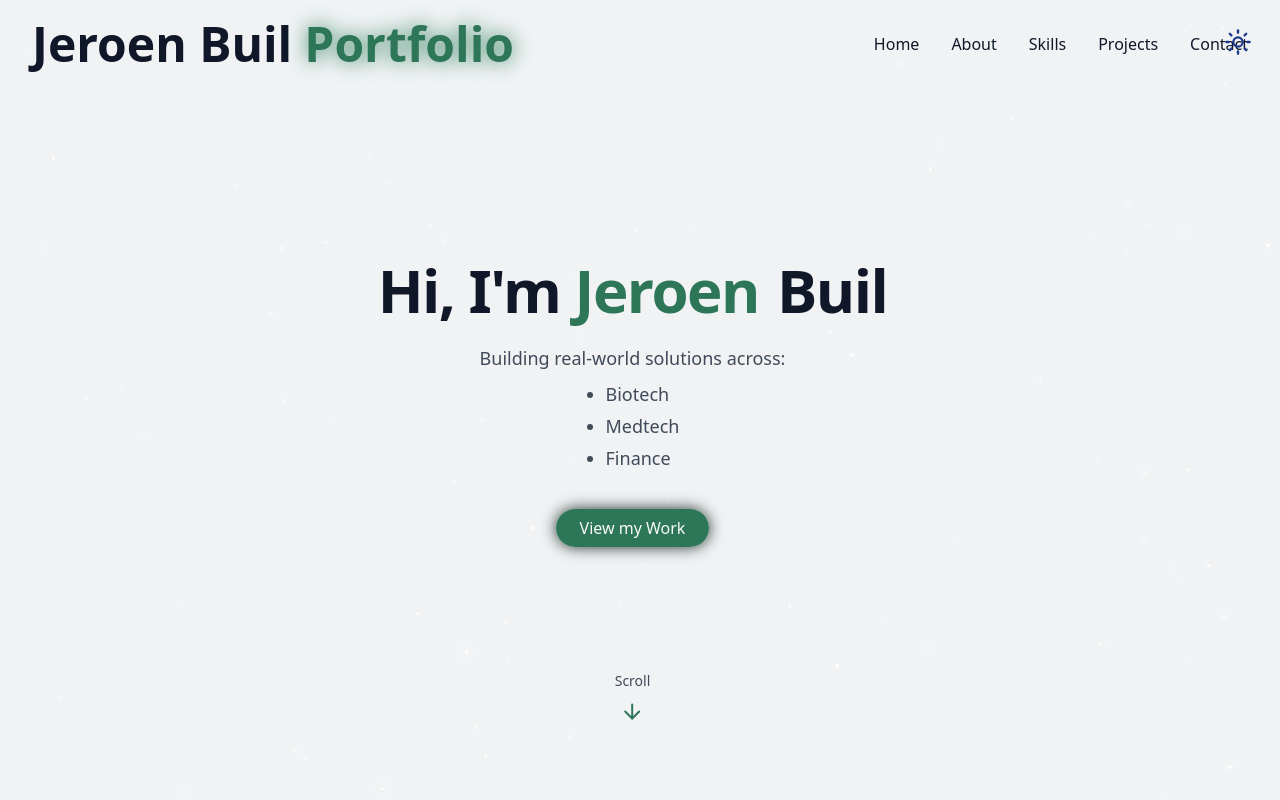
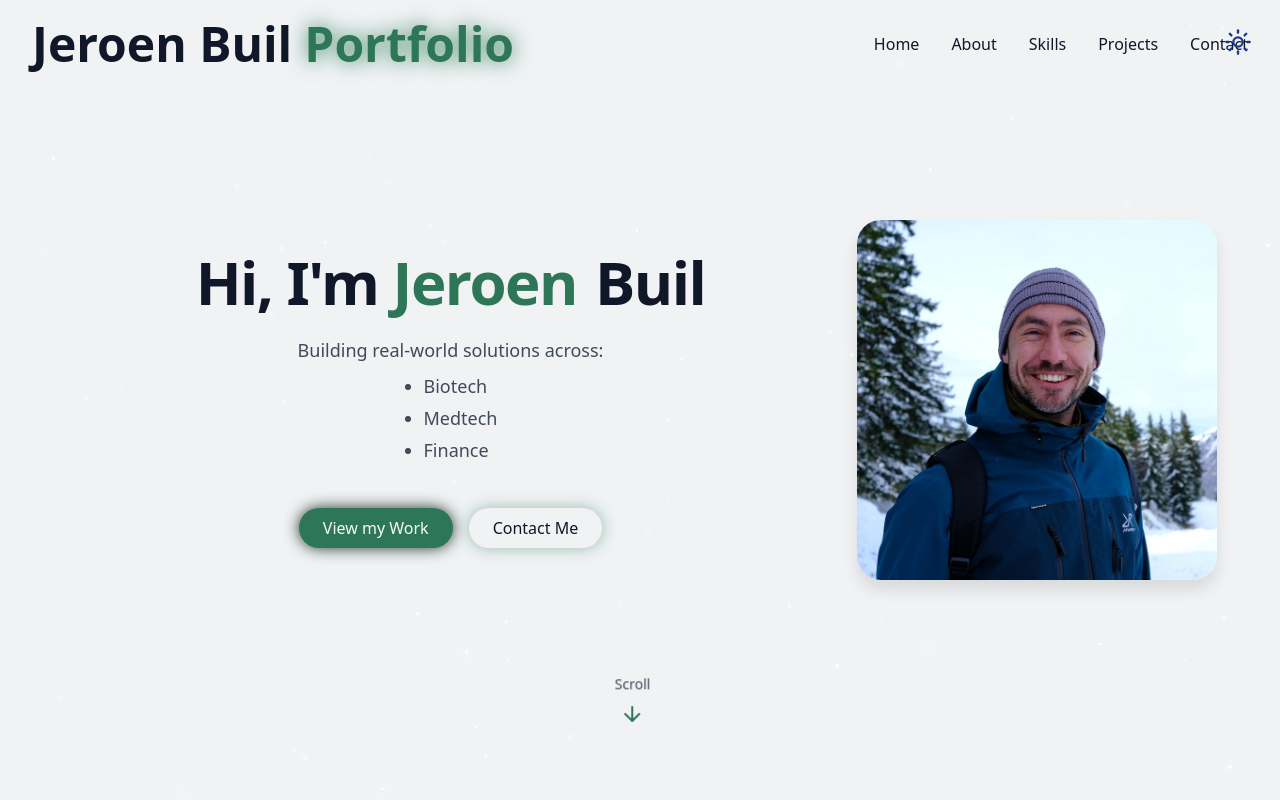
Before and after one commit to JeroenBuil/JeroenBuil.github.io, a React (Vite) app: page /#/ in a window 1280 px wide. Shown: the top 800 px of the page. Built offline with nearby package versions, Linux system fonts and the light colour scheme.

Commit message:
Add profile button + scrolling util

```diff
--- a/src/components/About.jsx
+++ b/src/components/About.jsx
@@ -1,5 +1,5 @@
 
-import { cn } from "@/lib/utils";
+import { cn, handleScrollToSection } from "@/lib/utils";
 import { Code, Users, Workflow } from "lucide-react";
 
 
@@ -53,7 +53,8 @@ export const About = () => {
                         {/* Call to Action Buttons */}
                         <div className="flex flex-col sm:flex-row gap-4 pt-4 justify-center">
                             {/* Get in touch button */}
-                            <a href="#contact" className='cosmic-button' onClick={handleScrollToContact}>
+                            <a href="#contact" className='cosmic-button'
+                               onClick={(e) => handleScrollToSection(e, "contact")}>
                                 Get In Touch
                             </a>
                             {/* Download CV button */}
--- a/src/components/Home.jsx
+++ b/src/components/Home.jsx
@@ -1,15 +1,8 @@
 
-import { cn } from "@/lib/utils";
+import { cn, handleScrollToSection} from "@/lib/utils";
 import { ArrowDown } from "lucide-react";
 
 export const Home = () => {
-    const handleScrollToProjects = (event) => {
-        event.preventDefault();
-        const target = document.getElementById("projects");
-        if (target) {
-            target.scrollIntoView({ block: "start" });
-        }
-    };
 
     return (
         <section
@@ -17,6 +10,9 @@ export const Home = () => {
             className="relative min-h-screen flex flex-col items-center justify-center px-4"
         >
             <div className="container max-w-4xl mx-auto text-center z-10">
+                {/* Left text + button block */}
+                <div className="flex flex-col md:flex-row gap-8 md:gap-1 items-center">
+                    <div className="flex-1">
                         <div className="space-y-6">
                             {/* Main Heading */}
                             <h1 className="text-4xl md:text-6xl font-bold tracking-tight">
@@ -38,20 +34,40 @@ export const Home = () => {
                                 </ul>
                             </div>
 
-                    {/* Add ' View my Work' Button */}
-                    <div className="pt-4 opacity-0 animate-fade-in-delay-4">
-                        <a  href="#projects" className="cosmic-button" onClick={handleScrollToProjects}>
+                            {/* Add ' View my Work' and 'Contact Me' Buttons */}
+                            <div className="pt-4 opacity-0 animate-fade-in-delay-4 flex flex-col sm:flex-row gap-4 justify-center mx-auto max-w-xs sm:max-w-none">
+                                <a href="#projects"
+                                   className="cosmic-button"
+                                   onClick={(e) => handleScrollToSection(e, "projects")}>
                                    View my Work
+                                </a>
+                                <a href="#contact"
+                                   className="cosmic-button-inverted"
+                                   onClick={(e) => handleScrollToSection(e, "contact")}>
+                                   Contact Me
                                 </a>
                             </div>
                         </div>
+                    </div>
+                    <div className="">
+                        {/* Profile picture */}
+                        <img
+                            src="/Profile_Picture_Crop.jpg"
+                            alt="Profile Picture"
+                            className={cn("w-48 h-48 md:w-90 md:h-90 rounded-3xl object-cover mx-auto",
+                                "opacity-0 animate-fade-in-delay-1 shadow-[var(--shadow-card-hover)]",
+                                "transition-transform duration-300 transform hover:scale-105"
+                            )}
+                        />
+                    </div>
 
+                </div>
                 {/* Scroll Down Indicator */}
                 <div className={cn("absolute bottom-18 left-1/2 transform -translate-x-1/2",
-                    "flex flex-col items-center animate-bounce"
+                    "flex flex-col items-center opacity-0 animate-fade-in-delay-4"
                 )}>
-                    <span className="text-sm text-muted-foreground mb-1">Scroll</span>
-                    <ArrowDown className="h5 w5 text-primary mt-1"/>
+                    <span className="text-sm text-muted-foreground md:mb-1 animate-bounce">Scroll</span>
+                    <ArrowDown className="h5 w5 text-primary mt-1 animate-bounce"/>
                 </div>
             </div>
         </section>
--- a/src/lib/utils.jsx
+++ b/src/lib/utils.jsx
@@ -6,3 +6,16 @@ import { twMerge } from 'tailwind-merge';
 export const cn = (...inputs) => {
     return twMerge(clsx(inputs));
 };
+
+/**
+ * Scrolls to a section by ID
+ * @param {Event} event - The event object
+ * @param {string} section_id - The section ID to scroll to
+ */
+export const handleScrollToSection = (event, section_id) => {
+    event.preventDefault();
+    const target = document.getElementById(section_id);
+    if (target) {
+        target.scrollIntoView({ block: "start" });
+    }
+};
```
Also changed, not shown: public/Profile_Picture_Crop.jpg (added). Lines whose indentation alone changed are shown as unchanged.
